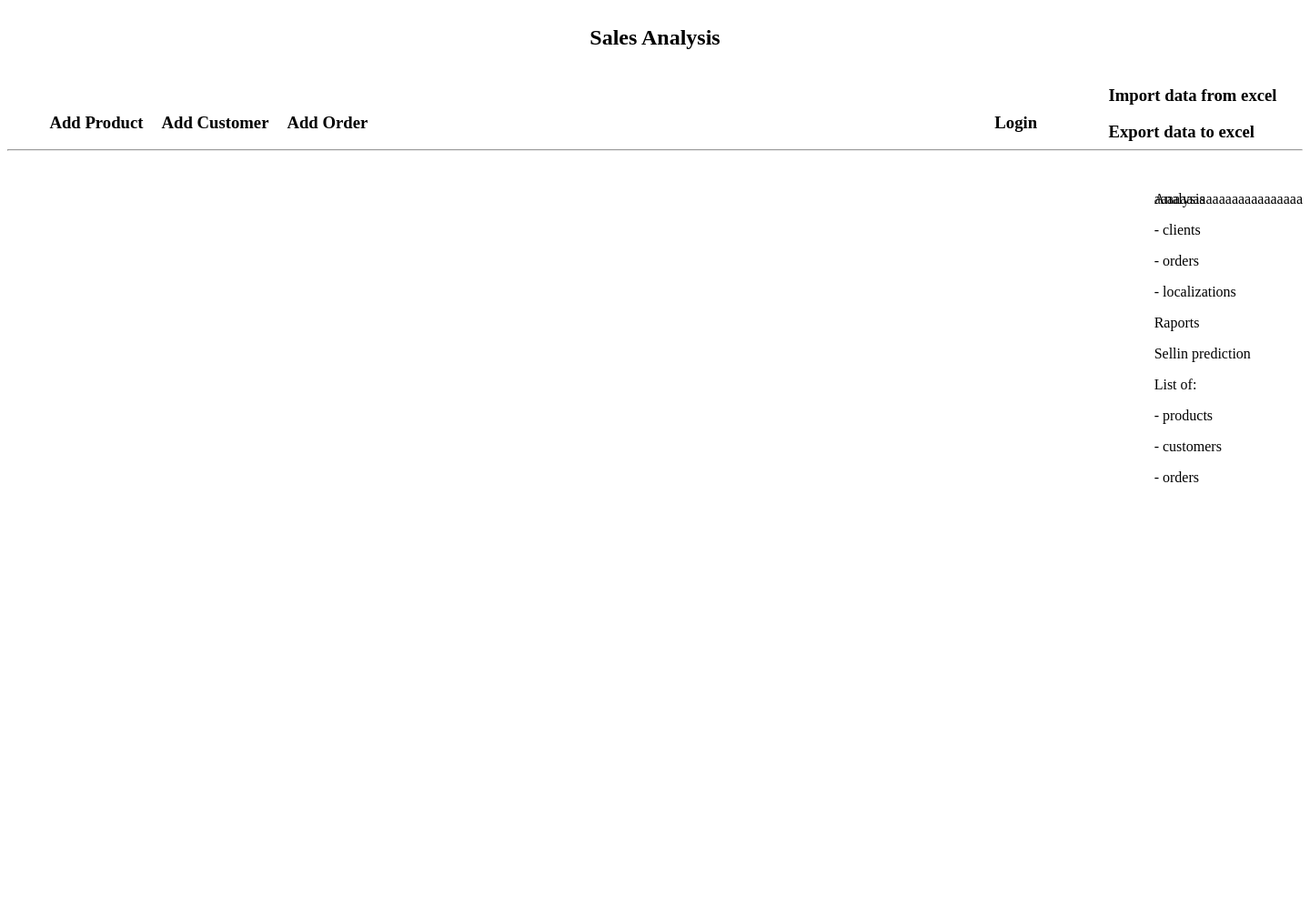
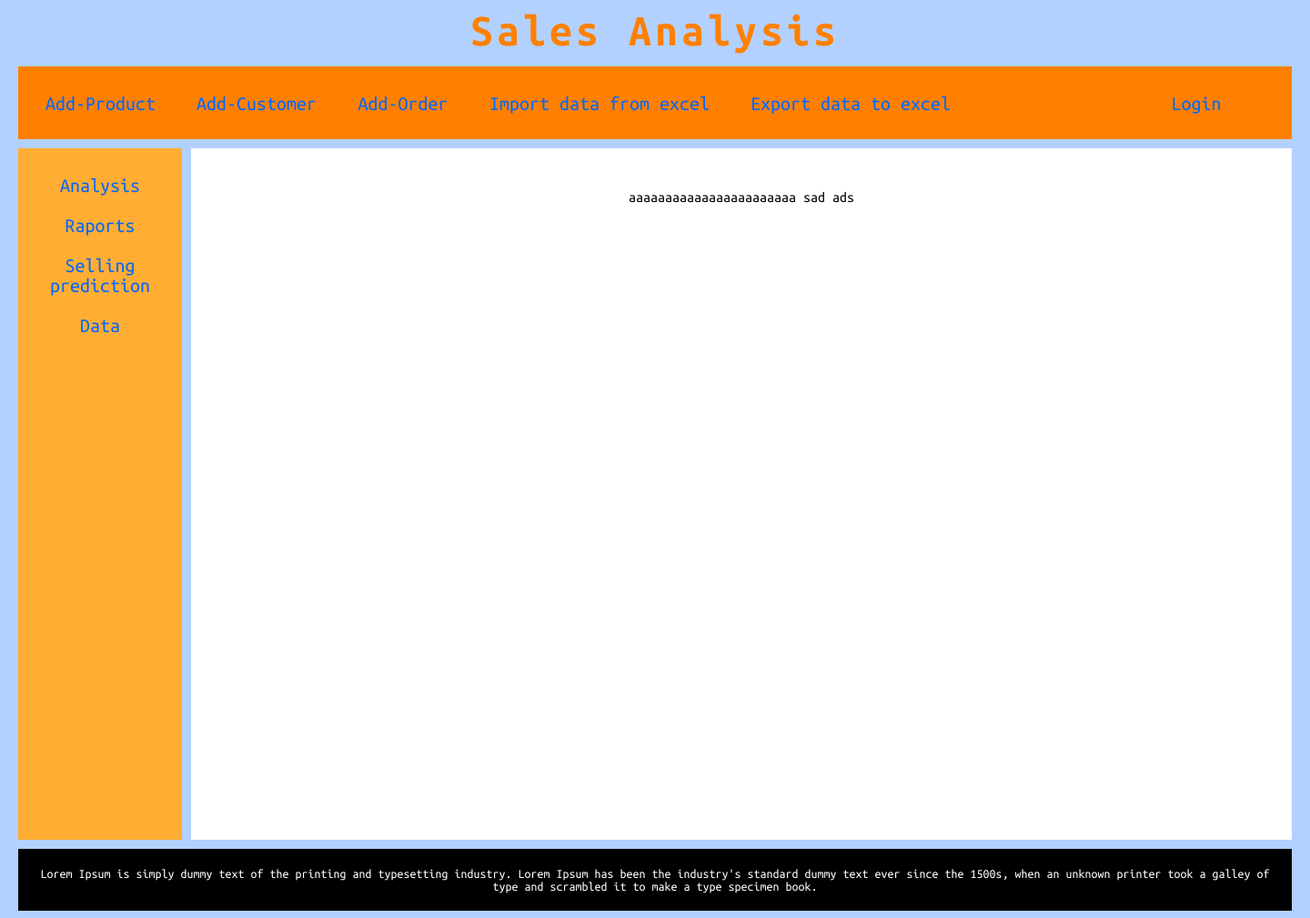
Before and after one commit to Kandel269/OrderAnalysis, a Django app: page / in a window 1440 px wide. Shown: the whole page at 91% size. Before the commit the page ends 530 px from the top, so only its background shows below. Run offline with Django 4.2, Linux system fonts and the light colour scheme; data comes from the database, SQL or seed files in the repository.

Commit message:
navbar v5

```diff
--- a/sales_analysis/sales/templates/aa.html
+++ b/sales_analysis/sales/templates/aa.html
@@ -1,4 +1,4 @@
-{% extends 'left_bar.html' %}
+{% extends 'nav_bar.html' %}
 {% load static %}
 
 {% block content %}
@@ -6,6 +6,6 @@
 <!--    {% for order in orders %}-->
 <!--        {{ order.orderdetail.final_price }},-->
 <!--    {% endfor %}-->
-    <p>aaaaaaaaaaaaaaaaaaaaaaa</p>
+    <p>aaaaaaaaaaaaaaaaaaaaaaa       sad   ads </p>
 
 {% endblock content %}
--- a/sales_analysis/static/css/styles.css
+++ b/sales_analysis/static/css/styles.css
@@ -1,87 +1,73 @@
-/* navbar */
-.title {
-    display: flex;
-    justify-content: center;
-    align-items: center;
-    width: 100%;
-}
-.navbar {
-    display: flex;
-    justify-content: space-between;
-    align-items: stretch;
-    margin-right: 2%;
-    margin-left: 2%;
-}
-.navbar_add {
-    display: flex;
-    justify-content: flex-start;
-    margin: 0;
-    white-space: nowrap;
-    margin-top: auto;
-}
-.navbar_login {
-     display: flex;
-     justify-content: flex-end;
-     flex: 1;
-     margin-top: auto;
-     margin-right: 5%;
-}
-.navbar_add h3:first-child {
-    margin-left: 5%;
-}
-.navbar_add h3,
-.navbar_login h3 {
-    margin: 10px;
-}
-.navbar_excel {
-    display: flex;
-    flex-direction: column;
-    margin: 0;
-}
-.navbar_excel h3 {
-    margin-bottom: 0;
-}
-/* navbar */
-
-.all_without_navbar {
-    display: grid;
-    grid-template-columns: 1fr 8fr;
-    gap: 20px;
-    align-items: flex-start;
+body{
+    background-color: #b3d1ff;
+    font-family: 'Ubuntu Mono', monospace;
 }
 
-.left_bar {
-    /* Stylizacja dla lewej belki, w razie potrzeby */
+#conatiner {
+    width: 1400px;
+    margin-left: auto;
+    margin-right: auto;
+}
+#logo {
+    color: #ff8000;
+    font-size: 50px;
+    text-align: center;
+    letter-spacing: 4px;
+    margin-top: 0.5%;
+    margin-bottom: 1%;
+    font-weight: 700;
+}
+#topbar {
+    background-color: #ff8000;
+    color: #0066ff;
+    margin-bottom: 10px;
+    padding: 20px;
+    height: 40px;
+    text-align: center;
 }
 
-.content {
-    /* Stylizacja dla zawartości, w razie potrzeby */
+.topbar_option {
+    float: left;
+    font-size: 22px;
+    min-width: 100px;
+    margin-right: 25px;
+    padding: 10px;
+
 }
+.topbar_option:hover {
+    cursor: pointer;
+    background-color: #e67300;
+}
+#sidebar {
+    float: left;
+    width: 120px;
+    min-height: 700px;
+    height: 700px;
+    padding: 30px;
+    background-color: #ffad33;
+    text-align: center;
+    font-size: 22px;
+    color: #0066ff;
+    margin-bottom: 10px;
+    margin-right: 10px;
+}
+#content {
+    background-color: white;
+    float: left;
+    padding: 30px;
+    width: 1150px;
+    min-width: 1150px;
+    text-align: center;
+    min-height: 700px;
+    height: 700px;
+    margin-bottom: 10px;
+}
+#footer {
+    background-color: black;
+    clear: both;
+    color: white;
+    text-align: center;
+    padding: 20px;
+    font-size: 14px;
 
-.left_bar_analysis,
-.left_bar_raports,
-.left_bar_list {
-    /* Stylizacja dla poszczególnych sekcji w lewej belce, w razie potrzeby */
 }
-
-/* Dodaj grid-template-areas, aby kontrolować układ sekcji wewnątrz kontenera .all_without_navbar */
-.left_bar {
-    grid-area: left_bar;
-}
-
-.content {
-    grid-area: content;
-}
-
-/* Nadaj odpowiednie grid-area dla sekcji w lewej belce */
-.left_bar_analysis {
-    grid-area: left_bar_analysis;
-}
-
-.left_bar_raports {
-    grid-area: left_bar_raports;
-}
-
-.left_bar_list {
-    grid-area: left_bar_list;
-}
--- a/sales_analysis/templates/left_bar.html
+++ /dev/null
@@ -1,41 +0,0 @@
-{% extends 'nav_bar.html' %}
-{% load static %}
-
-
-
-    {% block left_bar %}
-
-
-    <div class="all_without_navbar">
-        <div class="left_bar">
-
-            <div class="left_bar_analysis">
-                <p>Analysis</p>
-                <p>- clients</p>
-                <p>- orders</p>
-                <p>- localizations</p>
-            </div>
-
-            <div class="left_bar_raports">
-                <p>Raports</p>
-                <p>Sellin prediction</p>
-            </div>
-
-            <div class="left_bar_list">
-                <p>List of:</p>
-                <p>- products</p>
-                <p>- customers</p>
-                <p>- orders</p>
-            </div>
-
-        </div>
-
-        <div class="content">
-            {% block content %}
-
-            {% endblock content %}
-        </div>
-    </div>
-
-
-    {% endblock left_bar %}
--- a/sales_analysis/templates/nav_bar.html
+++ b/sales_analysis/templates/nav_bar.html
@@ -5,31 +5,39 @@
     <meta name="viewport" content="width=device-width, initial-scale=1.0">
     <link rel="stylesheet" type="text/css" href="{% static 'css/styles.css' %}">
     <title>Your Title</title>
+
+    <link rel="preconnect" href="https://fonts.googleapis.com">
+    <link rel="preconnect" href="https://fonts.gstatic.com" crossorigin>
+    <link href="https://fonts.googleapis.com/css2?family=Ubuntu+Mono:wght@400;700&display=swap" rel="stylesheet">
 </head>
 
-<div class="title">
-    <h2>Sales Analysis</h2>
-</div>
-<div class="navbar">
-    <div class="navbar_add">
-        <h3>Add Product</h3>
-        <h3>Add Customer</h3>
-        <h3>Add Order</h3>
+<div id="conatiner">
+        <div id="logo">
+            Sales Analysis
+        </div>
+        <div id="topbar">
+                <div class="topbar_option">Add-Product</div>
+                <div class="topbar_option">Add-Customer</div>
+                <div class="topbar_option">Add-Order</div>
+                <div class="topbar_option">Import data from excel</div>
+                <div class="topbar_option">Export data to excel</div>
+                <div class="topbar_option" style="float: right">Login</div>
+                <div style="clear:both"></div>
+        </div>
+
+    <div id="sidebar">
+        Analysis<br/><br/>
+        Raports<br/><br/>
+        Selling prediction<br/><br/>
+        Data<br/><br/>
     </div>
+    <div id="content">
 
-    <div class="navbar_login">
-        <h3>Login</h3>
+    {% block content %}
+
+    {% endblock content %}
     </div>
-
-    <div class="navbar_excel">
-        <h3>Import data from excel</h3>
-        <h3>Export data to excel</h3>
-
+    <div id ="footer">
+        Lorem Ipsum is simply dummy text of the printing and typesetting industry. Lorem Ipsum has been the industry's standard dummy text ever since the 1500s, when an unknown printer took a galley of type and scrambled it to make a type specimen book.
     </div>
 </div>
-<hr>
-
-
-{% block left_bar %}
-
-{% endblock left_bar %}
```
